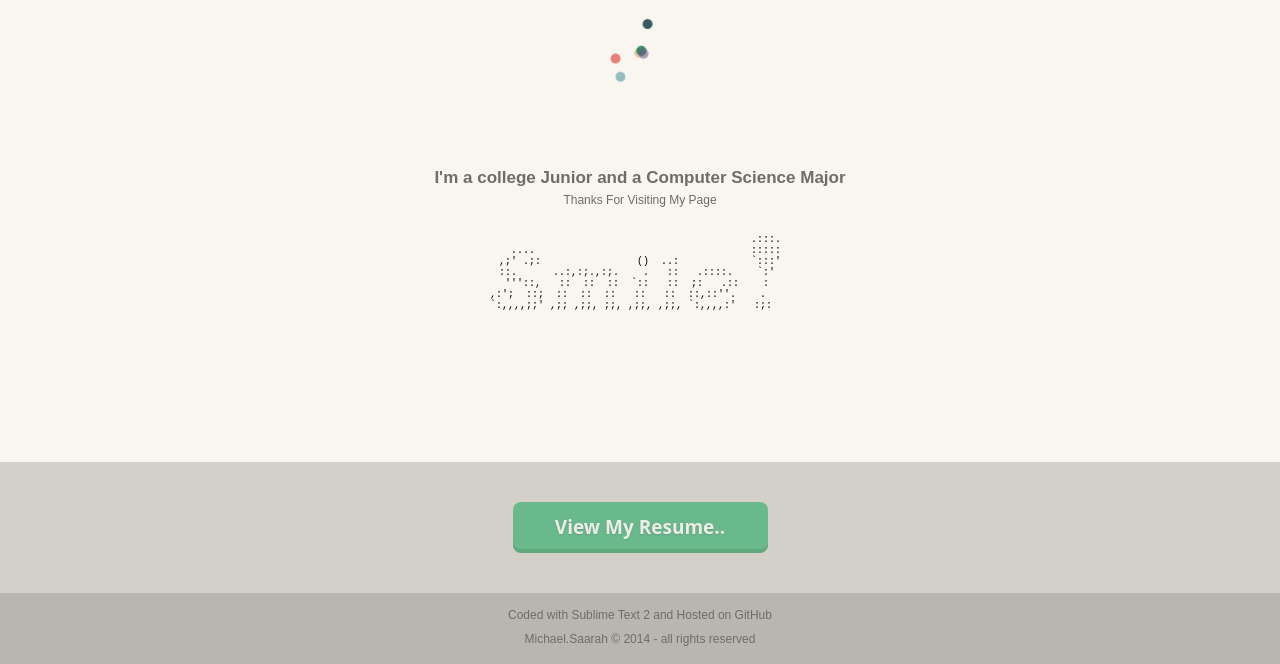
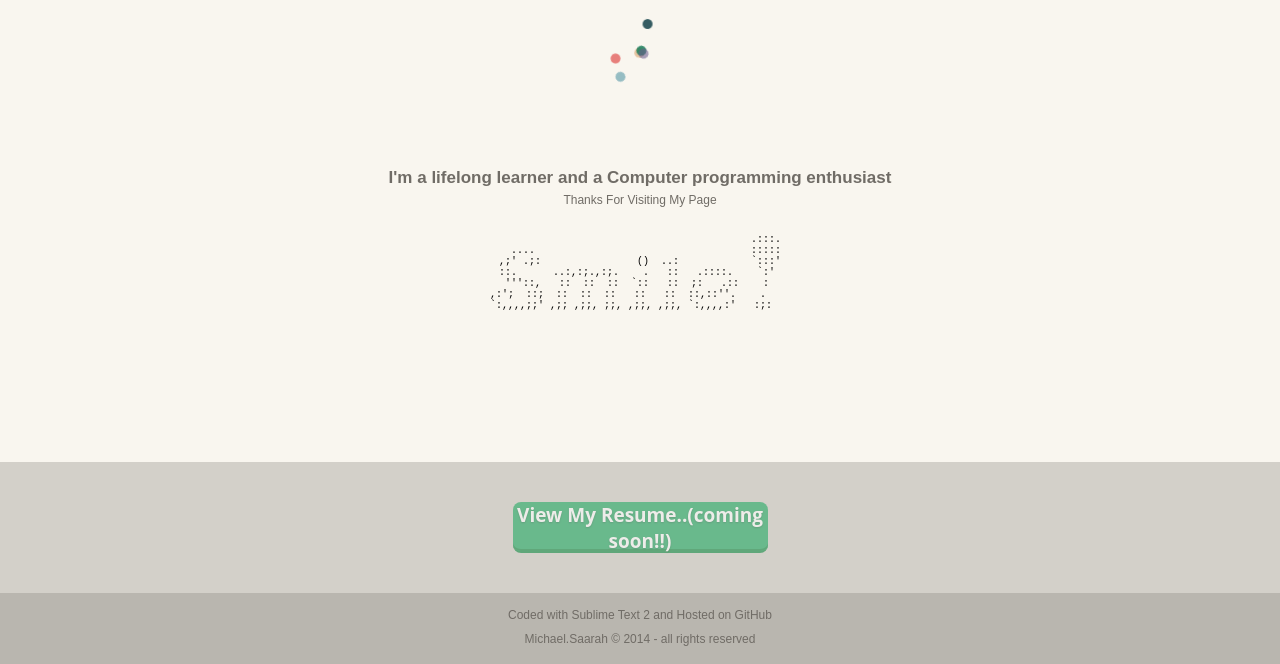
Before and after one commit to kiddie235/kiddie235.github.io, a plain HTML site: page index.html in a window 1280 px wide. Shown: the part 282-946 px from the top of the page. Drawn offline with nearby package versions, Linux system fonts and the light colour scheme.

Commit message:
Update index.html

```diff
--- a/index.html
+++ b/index.html
@@ -32,7 +32,7 @@
           <li></li>
           <li></li>
         </ul>
-        <h2>I'm a college Junior  and a Computer Science Major</h2>
+        <h2>I'm a lifelong learner and a Computer programming enthusiast</h2>
         <p>
          <small>Thanks For Visiting My Page</small>
         </p><br>
@@ -57,7 +57,7 @@
 
       <section id="contact">
 
-          <form action="https://www.dropbox.com/s/dvep42gnt79pdjv/myResume%20.pdf?dl=0"><button class="freelancing" >View My Resume..</button></form>
+          <form action=""><button class="freelancing" >View My Resume..(coming soon!!)</button></form>
 
       </section>
 
```
